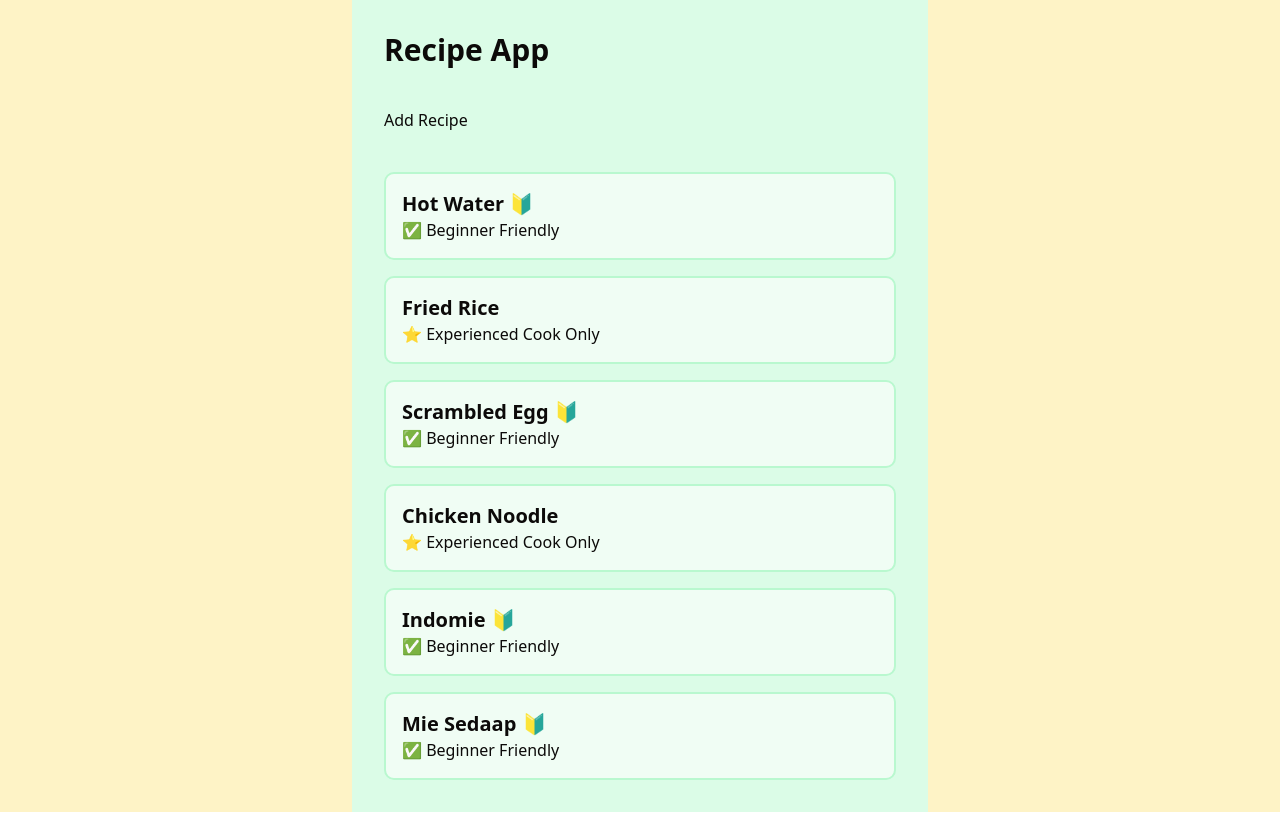
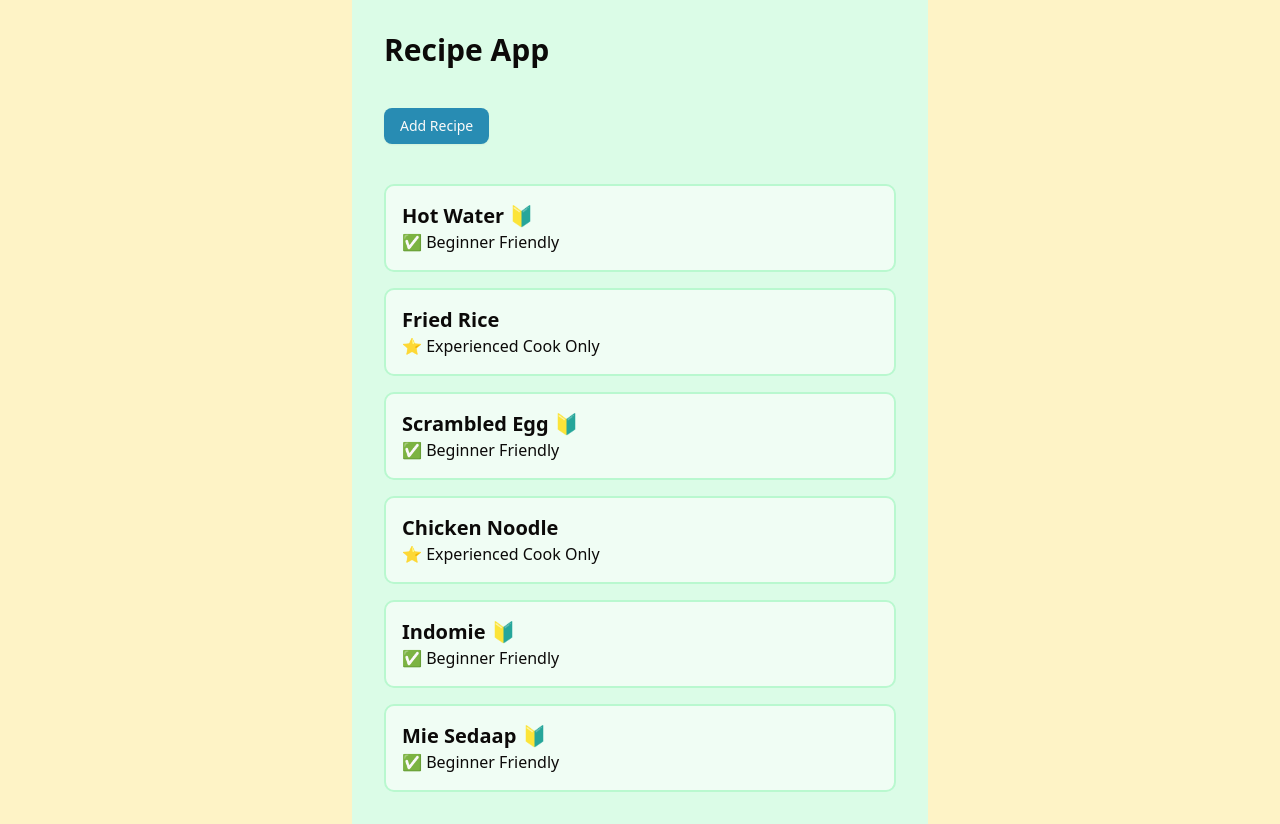
Before and after one commit to mhaidarhanif/recipe-app, a React (Vite) app: page / in a window 1280 px wide. Built offline with nearby package versions, Linux system fonts and the light colour scheme.

Commit message:
feat: button component and style dark mode

```diff
--- a/index.html
+++ b/index.html
@@ -7,7 +7,7 @@
     <title>Recipe App</title>
   </head>
   <body>
-    <div id="root" class="bg-amber-100">
+    <div id="root" class="bg-amber-100 dark:bg-amber-950">
       <!-- React app will be rendered here -->
     </div>
     <script type="module" src="/src/main.tsx"></script>
--- a/package.json
+++ b/package.json
@@ -10,6 +10,7 @@
     "preview": "vite preview"
   },
   "dependencies": {
+    "@radix-ui/react-slot": "^1.2.3",
     "@tailwindcss/vite": "^4.1.11",
     "class-variance-authority": "^0.7.1",
     "clsx": "^2.1.1",
--- a/src/app.tsx
+++ b/src/app.tsx
@@ -1,3 +1,5 @@
+import { Button } from "@/components/ui/button";
+
 const recipes = [
   { id: 1, name: "Hot Water", isBeginner: true },
   { id: 2, name: "Fried Rice", isBeginner: false },
@@ -10,10 +12,10 @@
 export function App() {
   return (
     <div className="flex justify-center">
-      <section className="w-full max-w-xl space-y-10 bg-green-100 p-2 sm:p-8">
+      <section className="w-full max-w-xl space-y-10 bg-green-100 p-2 sm:p-8 dark:bg-green-950">
         <h1 className="text-3xl font-bold">Recipe App</h1>
 
-        <button>Add Recipe</button>
+        <Button>Add Recipe</Button>
 
         <ul className="space-y-4">
           {recipes.map((recipe) => {
@@ -37,7 +39,7 @@
   isBeginner?: boolean;
 }) {
   return (
-    <div className="rounded-lg border-2 border-green-200 bg-green-50 p-4">
+    <div className="rounded-lg border-2 border-green-200 bg-green-50 p-4 dark:border-green-800 dark:bg-green-900">
       <h2 className="text-xl font-semibold">
         {name} {isBeginner && "🔰"}
       </h2>
--- /dev/null
+++ b/src/components/ui/button.tsx
@@ -0,0 +1,60 @@
+import * as React from "react";
+import { Slot } from "@radix-ui/react-slot";
+import { cva, type VariantProps } from "class-variance-authority";
+
+import { cn } from "@/lib/utils";
+
+const buttonVariants = cva(
+  "inline-flex items-center justify-center gap-2 whitespace-nowrap rounded-md text-sm font-medium transition-all disabled:pointer-events-none disabled:opacity-50 [&_svg]:pointer-events-none [&_svg:not([class*='size-'])]:size-4 shrink-0 [&_svg]:shrink-0 outline-none focus-visible:border-ring focus-visible:ring-ring/50 focus-visible:ring-[3px] aria-invalid:ring-destructive/20 dark:aria-invalid:ring-destructive/40 aria-invalid:border-destructive",
+  {
+    variants: {
+      variant: {
+        default:
+          "bg-primary text-primary-foreground shadow-xs hover:bg-primary/90",
+        destructive:
+          "bg-destructive text-white shadow-xs hover:bg-destructive/90 focus-visible:ring-destructive/20 dark:focus-visible:ring-destructive/40 dark:bg-destructive/60",
+        outline:
+          "border bg-background shadow-xs hover:bg-accent hover:text-accent-foreground dark:bg-input/30 dark:border-input dark:hover:bg-input/50",
+        secondary:
+          "bg-secondary text-secondary-foreground shadow-xs hover:bg-secondary/80",
+        ghost:
+          "hover:bg-accent hover:text-accent-foreground dark:hover:bg-accent/50",
+        link: "text-primary underline-offset-4 hover:underline",
+      },
+      size: {
+        default: "h-9 px-4 py-2 has-[>svg]:px-3",
+        sm: "h-8 rounded-md gap-1.5 px-3 has-[>svg]:px-2.5",
+        lg: "h-10 rounded-md px-6 has-[>svg]:px-4",
+        xl: "h-12 rounded-md px-8 has-[>svg]:px-6",
+        icon: "size-9",
+      },
+    },
+    defaultVariants: {
+      variant: "default",
+      size: "default",
+    },
+  },
+);
+
+function Button({
+  className,
+  variant,
+  size,
+  asChild = false,
+  ...props
+}: React.ComponentProps<"button"> &
+  VariantProps<typeof buttonVariants> & {
+    asChild?: boolean;
+  }) {
+  const Comp = asChild ? Slot : "button";
+
+  return (
+    <Comp
+      data-slot="button"
+      className={cn(buttonVariants({ variant, size, className }))}
+      {...props}
+    />
+  );
+}
+
+export { Button, buttonVariants };
--- a/src/index.css
+++ b/src/index.css
@@ -49,7 +49,7 @@
   --card-foreground: oklch(0.147 0.004 49.25);
   --popover: oklch(1 0 0);
   --popover-foreground: oklch(0.147 0.004 49.25);
-  --primary: oklch(0.216 0.006 56.043);
+  --primary: oklch(0.6029 0.1061 229);
   --primary-foreground: oklch(0.985 0.001 106.423);
   --secondary: oklch(0.97 0.001 106.424);
   --secondary-foreground: oklch(0.216 0.006 56.043);
@@ -83,7 +83,7 @@
   --card-foreground: oklch(0.985 0.001 106.423);
   --popover: oklch(0.216 0.006 56.043);
   --popover-foreground: oklch(0.985 0.001 106.423);
-  --primary: oklch(0.923 0.003 48.717);
+  --primary: oklch(0.7314 0.1061 229);
   --primary-foreground: oklch(0.216 0.006 56.043);
   --secondary: oklch(0.268 0.007 34.298);
   --secondary-foreground: oklch(0.985 0.001 106.423);
```
Also changed, not shown: 1 other file (tests, documents, lock files or other folders).
